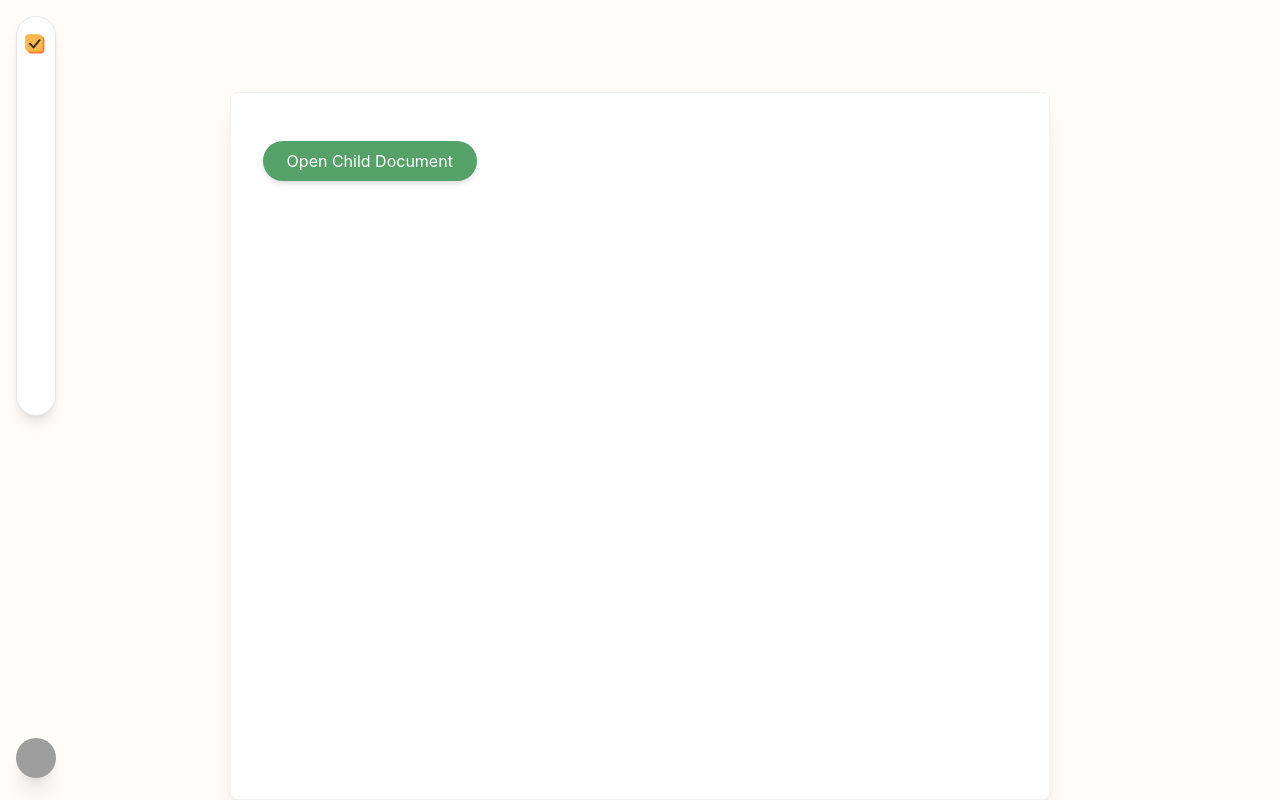
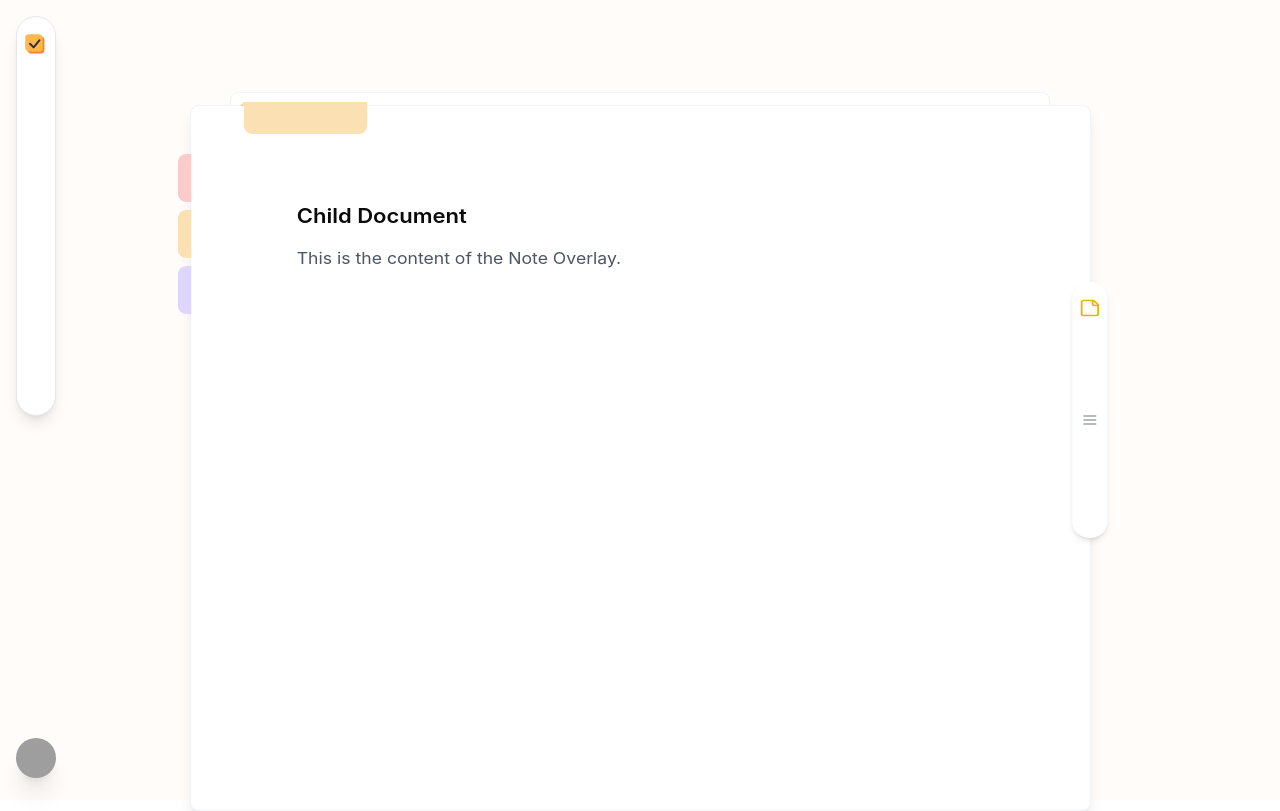
Before and after one commit to fxn-m/notes-app, a React (Vite) app: page /notes-app/notes in a window 1280 px wide. Both pictures are taken after a click on the button "Open Child Document". Built offline with nearby package versions, Linux system fonts and the light colour scheme; grey boxes are pictures that could not be loaded.

Commit message:
add overlay

```diff
--- a/src/app/page.tsx
+++ /dev/null
@@ -1,14 +0,0 @@
-import { AvatarMenu } from "@/components/avatar-menu"
-
-export default function Home() {
-  return (
-    <div className="flex h-screen items-center justify-center">
-      <div className="text-center">
-        <h1 className="mb-4 text-2xl font-bold">Welcome to the Dashboard</h1>
-        <div className="inline-block">
-          <AvatarMenu />
-        </div>
-      </div>
-    </div>
-  )
-}
--- a/src/components/Counter.tsx
+++ /dev/null
@@ -1,14 +0,0 @@
-import { useState } from 'react'
-
-function Counter() {
-  const [count, setCount] = useState(0)
-
-  return (
-
-        <button onClick={() => setCount((count) => count + 1)}>
-          count is {count}
-        </button>
-  )
-}
-
-export default Counter
--- /dev/null
+++ b/src/components/NoteOverlay.tsx
@@ -0,0 +1,66 @@
+import { Menu, StickyNote } from "lucide-react"
+import { useEffect, useState } from "react"
+
+import Draggable from "react-draggable"
+
+interface NoteOverlayProps {
+  onClose: () => void
+}
+
+const ANIMATION_DURATION = 500
+
+export default function NoteOverlay({ onClose }: NoteOverlayProps) {
+  const [isVisible, setIsVisible] = useState(false)
+
+  useEffect(() => {
+    setIsVisible(true)
+  }, [])
+
+  const handleClose = () => {
+    setIsVisible(false)
+    setTimeout(onClose, ANIMATION_DURATION)
+  }
+
+  return (
+    <div
+      className={`group absolute inset-0 z-20 flex cursor-pointer items-start justify-center transition duration-${ANIMATION_DURATION} ${isVisible ? "translate-y-0" : "translate-y-full"}`}
+    >
+      {/* Gap */}
+      <div className="peer absolute h-3 w-full bg-transparent" onClick={handleClose} />
+
+      {/* Overlay */}
+      <div className="relative mt-3 h-full w-full scale-x-110 cursor-default rounded-lg border border-gray-100 bg-white shadow-lg transition-transform duration-300 peer-hover:translate-y-2">
+        {/* Top-left Tab */}
+        <div className="absolute -top-1 left-12 h-8 w-28">
+          <div className="absolute -ml-1 h-0 w-0 border-b-[4px] border-l-[4px] border-transparent border-b-[#f4d7a4]"></div>
+          <div className="h-8 w-full rounded-b-lg bg-[#fae0b2]"></div>
+        </div>
+
+        {/* Side Tabs */}
+        <div className="absolute -left-3 top-12 flex flex-col space-y-2">
+          {/* Tab 1 */}
+          <div className="h-12 w-3 rounded-l-lg bg-[#fbcaca]"></div>
+          {/* Tab 2 */}
+          <div className="h-12 w-3 rounded-l-lg bg-[#fae0b2]"></div>
+          {/* Tab 3 */}
+          <div className="h-12 w-3 rounded-l-lg bg-[#dfd6fd]"></div>
+        </div>
+
+        {/* Draggable Pill */}
+        <Draggable axis="y" bounds="parent">
+          <div className="absolute -right-4 top-1/4 flex h-64 w-8 cursor-pointer flex-col items-center justify-between rounded-full bg-white py-4 shadow-md">
+            <StickyNote size={20} className="text-yellow-500" />
+            <Menu size={16} className="cursor-pointer text-gray-400" />
+            <div></div>
+          </div>
+        </Draggable>
+
+        {/* Content */}
+        <div className="p-24">
+          <h2 className="mb-4 text-xl font-semibold">Child Document</h2>
+          <p className="text-gray-600">This is the content of the Note Overlay.</p>
+        </div>
+      </div>
+    </div>
+  )
+}
--- a/src/pages/NotesPage.tsx
+++ b/src/pages/NotesPage.tsx
@@ -1,20 +1,33 @@
 import { AvatarMenu } from "@/components/avatar-menu"
+import NoteOverlay from "@/components/NoteOverlay"
+import { useState } from "react"
 
 const NotesPage = () => {
+  const [isOverlayOpen, setIsOverlayOpen] = useState(false)
+
+  const openOverlay = () => setIsOverlayOpen(true)
+  const closeOverlay = () => setIsOverlayOpen(false)
+
   return (
-    <div className="bg-primary flex min-h-screen w-screen justify-center px-[127px] pt-[92px]">
+    <div className="bg-primary relative flex min-h-screen w-screen justify-center px-[127px] pt-[92px]">
       {/* Sidebar */}
       <div className="absolute left-4 top-4 flex h-1/2 w-[40px] flex-col items-center rounded-full border border-gray-200 bg-white px-2 py-4 shadow-lg">
         <TodoIcon width="24" height="24" />
       </div>
 
       {/* Main container */}
-      <div className="flex w-4/5 flex-col items-center rounded-lg border border-gray-100 bg-white pt-12 shadow-xl">
+      <div className="relative flex w-4/5 flex-col items-center rounded-lg border border-gray-100 bg-white pt-12 shadow-xl">
         <div className="w-full flex-grow px-8">
-          <button className="flex items-center justify-center rounded-full bg-[#54A268] px-6 py-2 text-white shadow-md hover:bg-green-700">
+          <button
+            onClick={openOverlay}
+            className="flex items-center justify-center rounded-full bg-[#54A268] px-6 py-2 text-white shadow-md hover:bg-green-700"
+          >
             Open Child Document
           </button>
         </div>
+
+        {/* Note Overlay */}
+        {isOverlayOpen && <NoteOverlay onClose={closeOverlay} />}
       </div>
 
       {/* Account info */}
```
